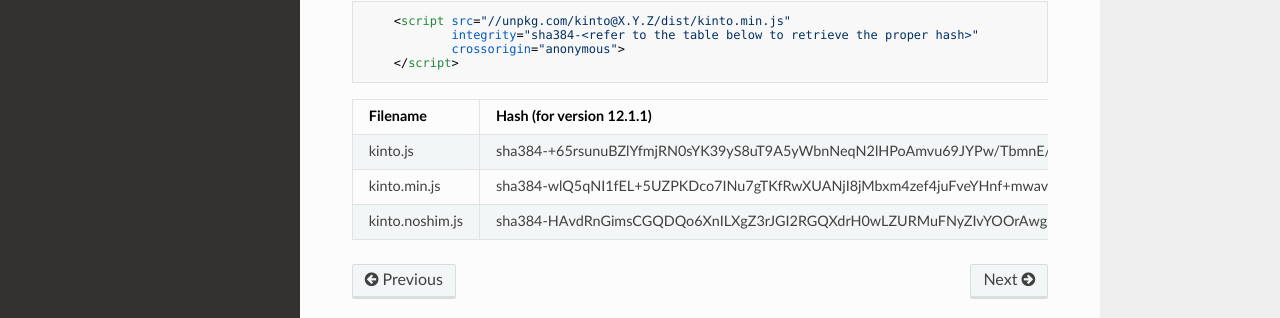
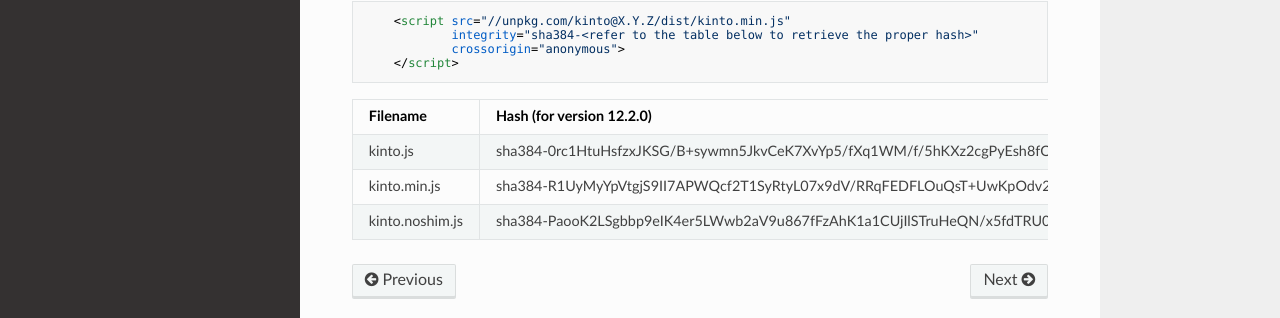
Before and after one commit to Kinto/kinto.js, an MkDocs documentation site: the page built from docs/installation.md, in a window 1280 px wide and 1323 px high. Shown: the part 930-1248 px from the top of the window. Built offline with MkDocs 1.6.1, drawn with Linux system fonts in a browser that asks for light colours; nearby versions of some CDN libraries; old or Windows-style settings are respelled for this version of MkDocs.

Commit message:
Update SRIs

````diff
--- a/docs/installation.md
+++ b/docs/installation.md
@@ -37,8 +37,8 @@
     </script>
 ```
 
-| Filename                | Hash (for version 12.1.1)                                               |
+| Filename                | Hash (for version 12.2.0)                                               |
 |-------------------------|-------------------------------------------------------------------------|
-| kinto.js                | sha384-+65rsunuBZlYfmjRN0sYK39yS8uT9A5yWbnNeqN2lHPoAmvu69JYPw/TbmnE/iQx |
-| kinto.min.js            | sha384-wlQ5qNI1fEL+5UZPKDco7INu7gTKfRwXUANjI8jMbxm4zef4juFveYHnf+mwavll |
-| kinto.noshim.js         | sha384-HAvdRnGimsCGQDQo6XnILXgZ3rJGI2RGQXdrH0wLZURMuFNyZIvYOOrAwgs2nsgj |
+| kinto.js                | sha384-0rc1HtuHsfzxJKSG/B+sywmn5JkvCeK7XvYp5/fXq1WM/f/5hKXz2cgPyEsh8fQr |
+| kinto.min.js            | sha384-R1UyMyYpVtgjS9II7APWQcf2T1SyRtyL07x9dV/RRqFEDFLOuQsT+UwKpOdv2TTd |
+| kinto.noshim.js         | sha384-PaooK2LSgbbp9eIK4er5LWwb2aV9u867fFzAhK1a1CUjIlSTruHeQN/x5fdTRU0R |
````
